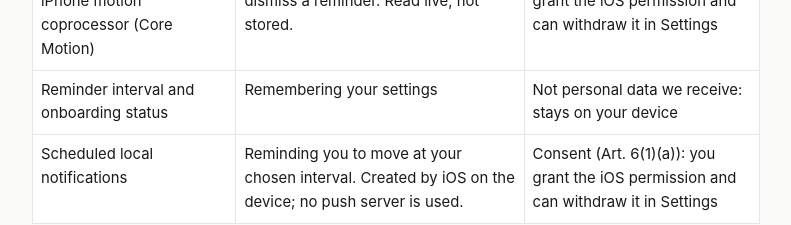
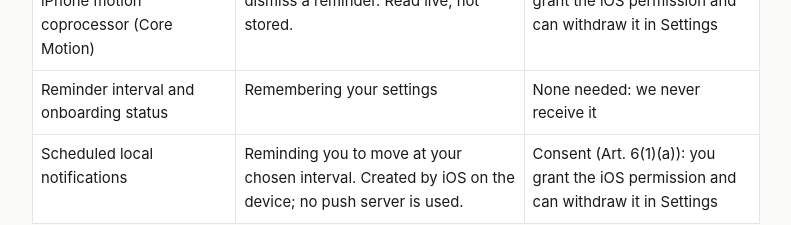
Before and after one commit to sebastiandoyle/steplock-site, a plain HTML site: page privacy.html in a window 1280 px wide. Shown: the part 762-987 px from the top of the page, without its empty margins (244-1035 px from the left). Drawn offline with Linux system fonts and the light colour scheme.

Commit message:
Privacy: clearer lawful-basis wording
Co-Authored-By: Claude Opus 5.5 (1M context) <noreply@anthropic.com>
Claude-Session: https://claude.ai/code/session_01VTGxkcYsv2ASQGCbvPtHh7

```diff
--- a/privacy.html
+++ b/privacy.html
@@ -40,7 +40,7 @@ your personal information in line with the Australian Privacy Principles (APPs).
 <h2>2. Data processed only on your device</h2>
 <p>This data is created and used inside the app on your iPhone or iPad. We never receive it.</p>
 <div class="tbl"><table><thead><tr><th>Data</th><th>Why</th><th>Lawful basis</th></tr></thead>
-<tbody><tr><td>Step count from the iPhone motion coprocessor (Core Motion)</td><td>Checking you have walked 10 steps to dismiss a reminder. Read live, not stored.</td><td>Consent (Art. 6(1)(a)): you grant the iOS permission and can withdraw it in Settings</td></tr><tr><td>Reminder interval and onboarding status</td><td>Remembering your settings</td><td>Not personal data we receive: stays on your device</td></tr><tr><td>Scheduled local notifications</td><td>Reminding you to move at your chosen interval. Created by iOS on the device; no push server is used.</td><td>Consent (Art. 6(1)(a)): you grant the iOS permission and can withdraw it in Settings</td></tr></tbody></table></div>
+<tbody><tr><td>Step count from the iPhone motion coprocessor (Core Motion)</td><td>Checking you have walked 10 steps to dismiss a reminder. Read live, not stored.</td><td>Consent (Art. 6(1)(a)): you grant the iOS permission and can withdraw it in Settings</td></tr><tr><td>Reminder interval and onboarding status</td><td>Remembering your settings</td><td>None needed: we never receive it</td></tr><tr><td>Scheduled local notifications</td><td>Reminding you to move at your chosen interval. Created by iOS on the device; no push server is used.</td><td>Consent (Art. 6(1)(a)): you grant the iOS permission and can withdraw it in Settings</td></tr></tbody></table></div>
 
 <h2>3. Data that leaves your device</h2>
 <div class="tbl"><p>Step Nudge does not send any personal data to us or to any other service. It works without an internet connection.</p></div>
```
